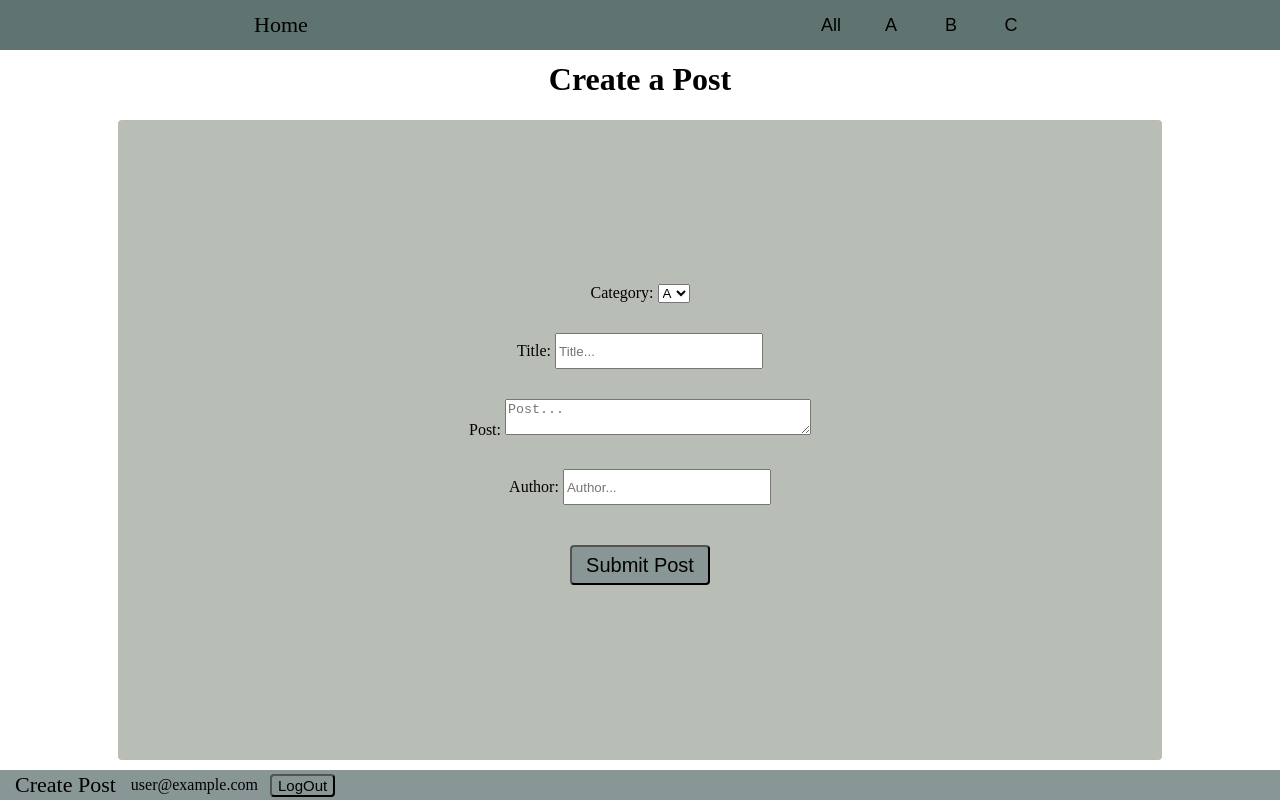
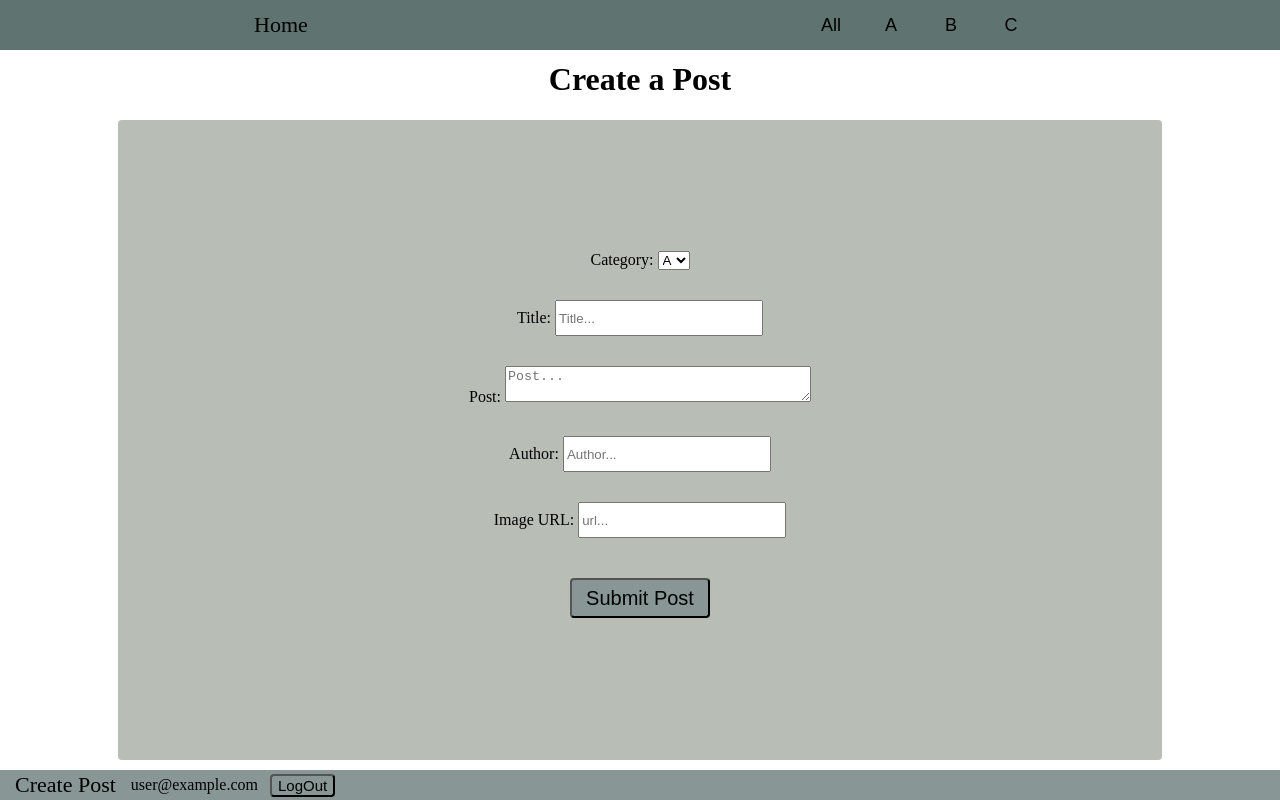
Before and after one commit to prashanthk02/shy-blog, a React (Create React App) app: page /createpost in a window 1280 px wide. Built offline with nearby package versions, Linux system fonts and the light colour scheme; no server answers; sample sign-in values are in the browser's storage.

Commit message:
add images to posts

```diff
--- a/src/components/PostItem.js
+++ b/src/components/PostItem.js
@@ -32,6 +32,9 @@ export default function PostItem(props) {
       <div className="title">
         <h1>{props.title}</h1>
       </div>
+      {props.url && <div className="postImage">
+        <img src={props.url} alt={props.title} width="300" height="200" />
+      </div>}
       <div className="postText">{props.postText}</div>
       <div className="author">
         <h3>@{props.author}</h3>
--- a/src/components/Posts.js
+++ b/src/components/Posts.js
@@ -43,6 +43,7 @@ function Posts({ isAuth, filterValue }) {
             title={post.title}
             postText={post.postText}
             author={post.author}
+            url={post.url}
             isAuth={isAuth}
           />
         );
--- a/src/components/WritePost.js
+++ b/src/components/WritePost.js
@@ -10,6 +10,7 @@ function WritePost({ isAuth }) {
   const [title, setTitle] = useState("");
   const [postText, setPostText] = useState("");
   const [author, setAuthor] = useState("");
+  const [url, setUrl] = useState("");
 
   const postCollectionRef = collection(db, "posts");
   let navigate = useNavigate();
@@ -17,7 +18,7 @@ function WritePost({ isAuth }) {
   const writePost = async () => {
     const date = new Date();
     const email = auth.currentUser.email;
-    await addDoc(postCollectionRef, { category, title, postText, author, email, date });
+    await addDoc(postCollectionRef, { category, title, postText, author, email, date, url });
     navigate("/");
   };
 
@@ -73,6 +74,17 @@ function WritePost({ isAuth }) {
             }}
           />
         </div>
+
+        <div className="imgUrl">
+          <label>Image URL: </label>
+          <input
+            placeholder="url..."
+            onChange={(e) => {
+              setUrl(e.target.value);
+            }}
+          />
+        </div>
+
         <button onClick={writePost}>Submit Post</button>
       </div>
     </div>
```
